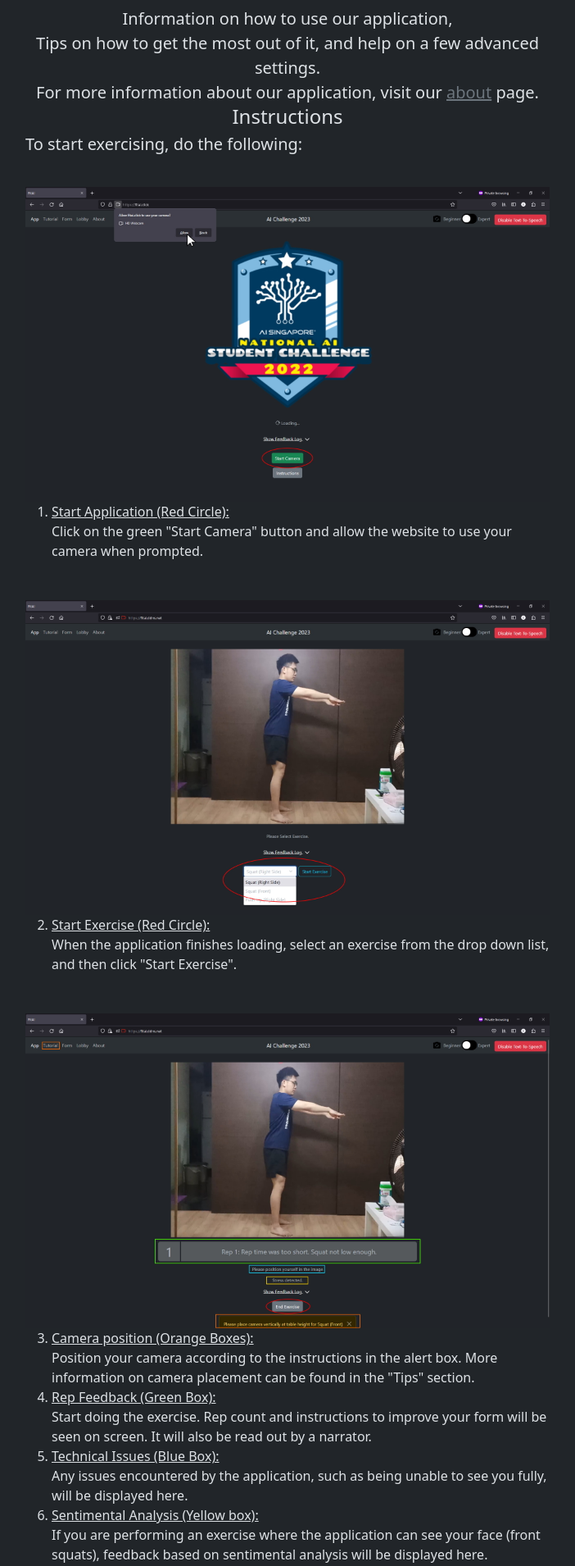
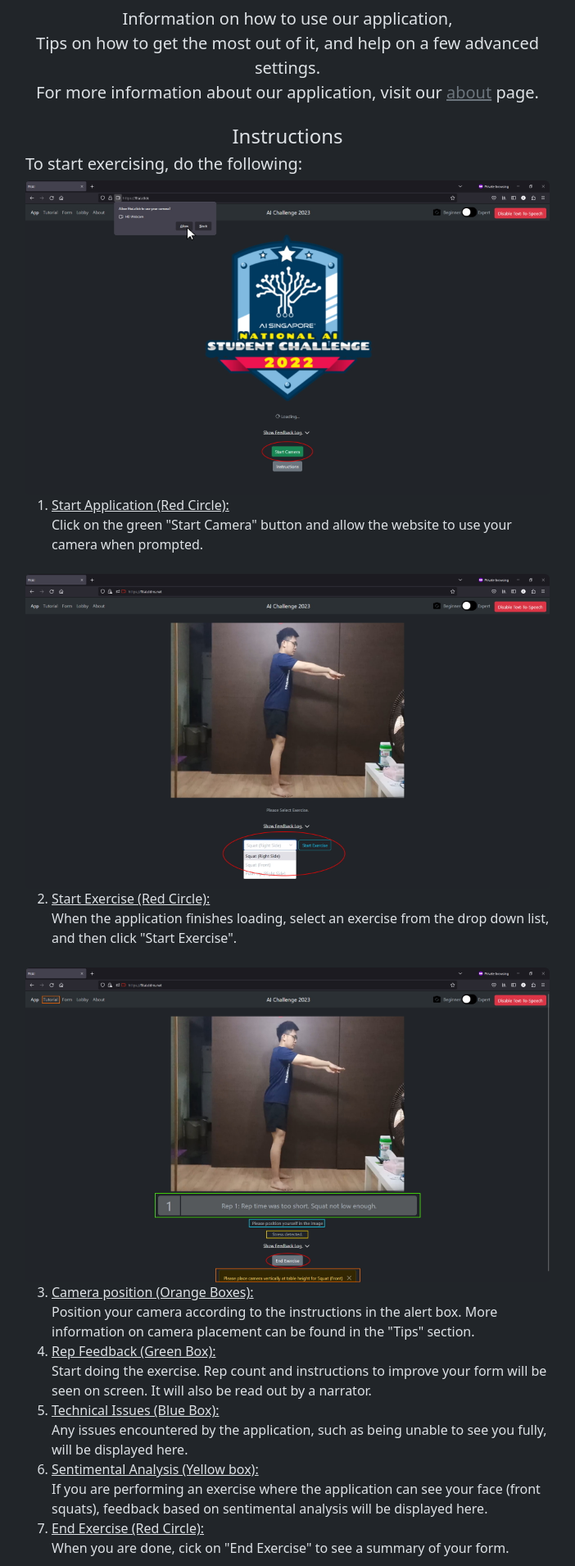
Before and after one commit to Yuheng3107/aichallenge, a Flask app: page /instructions in a window 1280 px wide. Shown: the part 82-1992 px from the top of the page at 82% size, without its empty margins (289-991 px from the left). Run offline with Flask 2, Linux system fonts and the light colour scheme.

Commit message:
small style changes

```diff
--- a/static/css/instructions.css
+++ /dev/null
@@ -1,7 +0,0 @@
-img {
-    justify-self: center;
-    align-self: center;
-    width: 100%;
-    margin-top: 2rem;
-    margin-bottom: 0;
-}
--- a/templates/about.html
+++ b/templates/about.html
@@ -37,7 +37,7 @@ FitAI: About
 
 {% block main %}
 <main style="text-justify: auto;">
-    <section>
+    <section class="mb-4">
         <h4 class="text-center">About</h4>
         <section class="lead text-center">
             Details about our application, <br>
--- a/templates/instructions.html
+++ b/templates/instructions.html
@@ -48,24 +48,26 @@ FitAI: About
             Tips on how to get the most out of it, and help on a few advanced settings. <br>
             For more information about our application, visit our <a href="about#information" class="link-secondary">about</a> page.
         </section>
+    </section>
+    <section class="mb-4">
         <h4 class="text-center" id="instructions">Instructions</h4>
         <h5>To start exercising, do the following:</h5>
-        <section>
-            <img src="{{url_for('static', filename='images/homescreen.jpg')}}" alt="homescreen">
+        <section class="mb-4">
+            <img class="rounded mx-auto d-block" style="width: 100%;" src="{{url_for('static', filename='images/homescreen.jpg')}}" alt="homescreen">
             <ol>
                 <li><u>Start Application (Red Circle):</u><br>
                 Click on the green "Start Camera" button and allow the website to use your camera when prompted.</li>
             </ol>
         </section>
-        <section>
-            <img src="{{url_for('static', filename='images/startexercise.jpg')}}" alt="start exercise">
+        <section class="mb-4">
+            <img class="rounded mx-auto d-block" style="width: 100%;" src="{{url_for('static', filename='images/startexercise.jpg')}}" alt="start exercise">
             <ol start="2">
                 <li><u>Start Exercise (Red Circle):</u><br>
                 When the application finishes loading, select an exercise from the drop down list, and then click "Start Exercise".</li>
             </ol>
         </section>
-        <section>
-            <img src="{{url_for('static', filename='images/inrep.jpg')}}" alt="in rep">
+        <section class="mb-4">
+            <img class="rounded mx-auto d-block" style="width: 100%;" src="{{url_for('static', filename='images/inrep.jpg')}}" alt="in rep">
             <ol start="3">
                 <li><u>Camera position (Orange Boxes):</u><br>
                 Position your camera according to the instructions in the alert box. More information on camera placement can be found in the "Tips" section.</li>
@@ -79,8 +81,8 @@ FitAI: About
                 When you are done, cick on "End Exercise" to see a summary of your form.</li>
             </ol>
         </section>
-        <section>
-            <img src="{{url_for('static', filename='images/finishexercise.jpg')}}" alt="finish exercise">
+        <section class="mb-4">
+            <img class="rounded mx-auto d-block" style="width: 100%;" src="{{url_for('static', filename='images/finishexercise.jpg')}}" alt="finish exercise">
             <ol start="8">
                 <li><u>Summary of Feedback (Green Box):</u><br>
                 A summary of your reps and the feedback given will be displayed here.</li>
@@ -101,11 +103,12 @@ FitAI: About
             <li>Camera angle should be vertical. For squats, the camera should be able to see your feet, as seen in the pictures above.</li>
             <li>Examples of camera views include the images above and the videos taken in the "Form" page.</li>
             <li>For best training results, please time each rep at about 3-4s.</li>
+            <li>For more information about our application, visit our <a href="about#information" class="link-secondary">about</a> page.</li>
         </ol>
     </section>
     <section class="mb-4">
         <h4 class="text-center" id="advanced">Advanced Settings</h4>
-        <img src="{{url_for('static', filename='images/advanced.jpg')}}" alt="advanced settings" class="mt-0">
+        <img class="rounded mx-auto d-block" style="width: 100%;" src="{{url_for('static', filename='images/advanced.jpg')}}" alt="advanced settings" class="mt-0">
         <ol>
             <li><u>Toggle Text-To-Speech (Green Box):</u><br>
             Disable or enable narrator to read out rep feedback.</li>
```
Also changed, not shown: templates/errors.html (+6 -4 lines).
